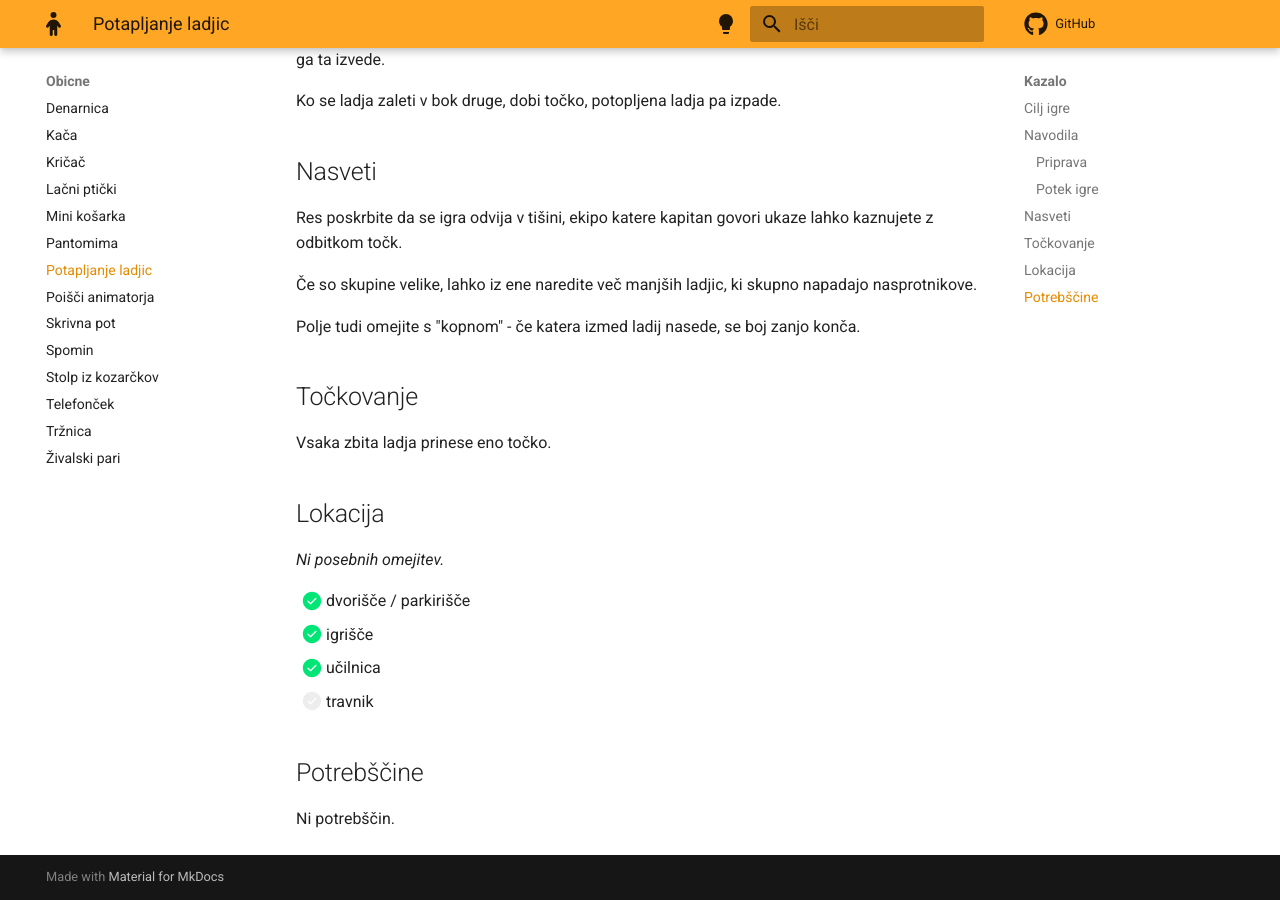
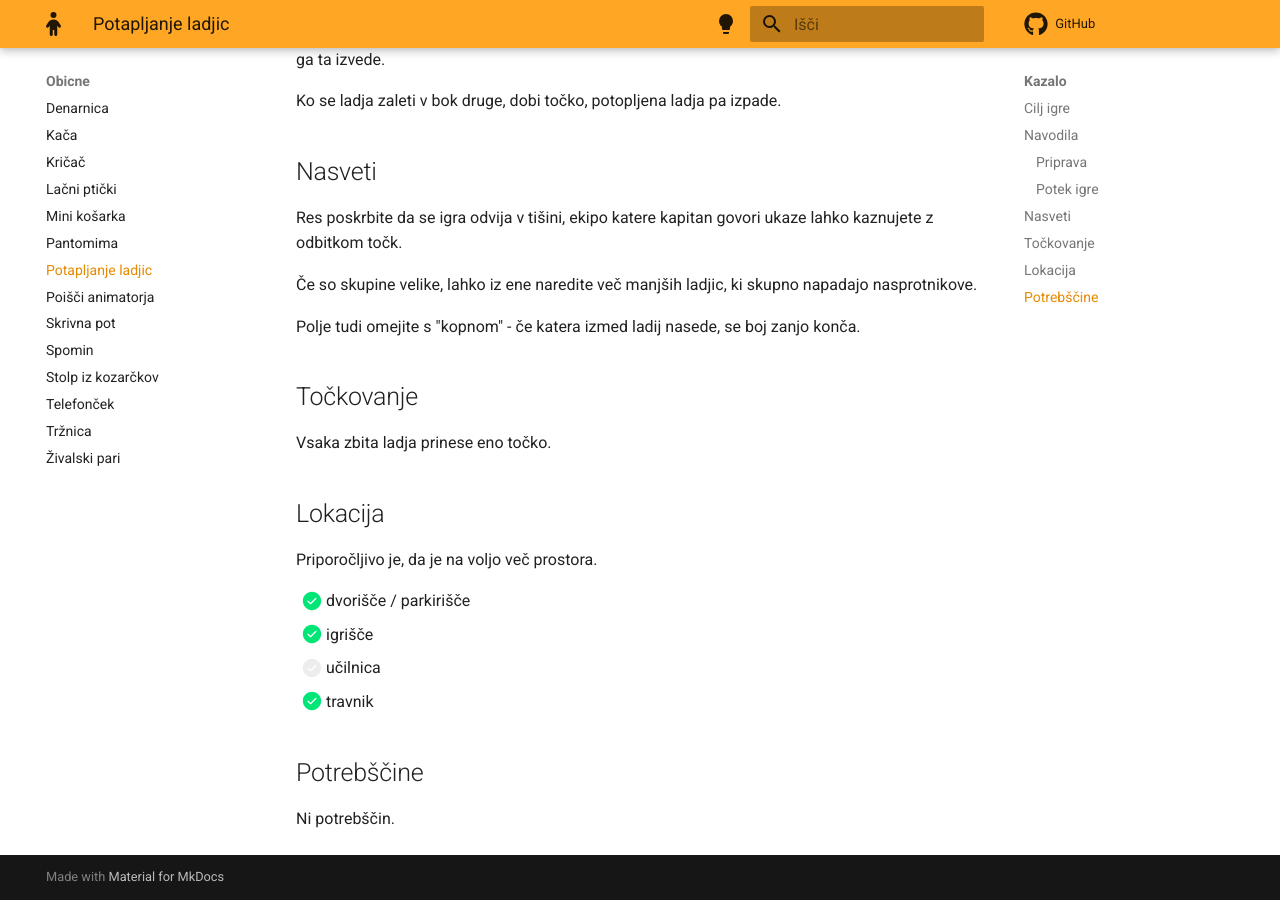
Before and after one commit to samolego/VelikeIgre, an MkDocs documentation site: the page built from docs/obicne/potapljanje_ladjic.md, in a window 1280 px wide and 900 px high, scrolled down 767 px. Built offline with MkDocs 1.6.1 and Material for MkDocs 9.7.7, drawn with Linux system fonts in a browser that asks for light colours; comment, search, counter and statistics services are not loaded.

Commit message:
Update potapljanje_ladjic.md

```diff
--- a/docs/obicne/potapljanje_ladjic.md
+++ b/docs/obicne/potapljanje_ladjic.md
@@ -47,12 +47,13 @@ Vsaka zbita ladja prinese eno točko.
 
 ## Lokacija
 
-*Ni posebnih omejitev.*
+Priporočljivo je, da je na voljo več
+prostora.
 
 - [x] dvorišče / parkirišče
 - [x] igrišče
-- [x] učilnica
-- [ ] travnik
+- [ ] učilnica
+- [x] travnik
 
 ## Potrebščine
 
```
